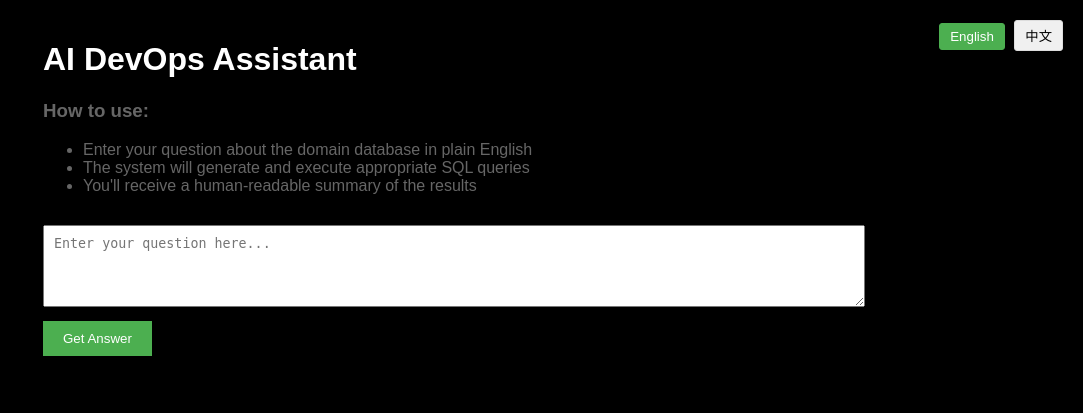
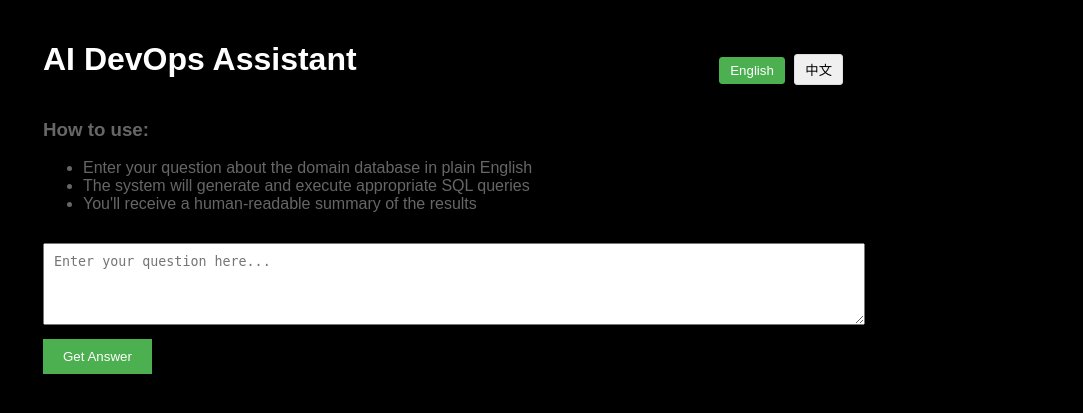
Before and after one commit to wilsonleecn/aidb, a Flask app: page / in a window 1280 px wide. Shown: the top 413 px of the page, without its empty margins (197-1280 px from the left). Run offline with Flask 3, Linux system fonts and the light colour scheme.

Commit message:
GUI format

```diff
--- a/src/templates/index.html
+++ b/src/templates/index.html
@@ -11,7 +11,7 @@
 
             /* Add or update these lines */
             background-color: #000000; /* sets the background to black */
-            color: #ffffff;           /* sets the text color to white, so it’s visible */
+            color: #ffffff;           /* sets the text color to white, so it's visible */
         }
         .container {
             margin-top: 20px;
@@ -51,9 +51,9 @@
             margin-top: 10px;
         }
         .language-selector {
-            position: absolute;
-            top: 20px;
-            right: 20px;
+            float: right;
+            margin-top: 20px;
+            display: inline-block;
         }
         .language-btn {
             padding: 5px 10px;
@@ -71,12 +71,13 @@
     </style>
 </head>
 <body>
-    <div class="language-selector">
-        <button class="language-btn active" onclick="switchLanguage('en')" data-lang="en">English</button>
-        <button class="language-btn" onclick="switchLanguage('zh')" data-lang="zh">中文</button>
+    <div style="display: flex; justify-content: space-between; align-items: center;">
+        <h1 data-i18n="title">AI DevOps Assistant</h1>
+        <div class="language-selector">
+            <button class="language-btn active" onclick="switchLanguage('en')" data-lang="en">English</button>
+            <button class="language-btn" onclick="switchLanguage('zh')" data-lang="zh">中文</button>
+        </div>
     </div>
-
-    <h1 data-i18n="title">AI DevOps Assistant</h1>
 
     <div class="help-text">
         <h3 data-i18n="howToUseTitle">How to use:</h3>
```
